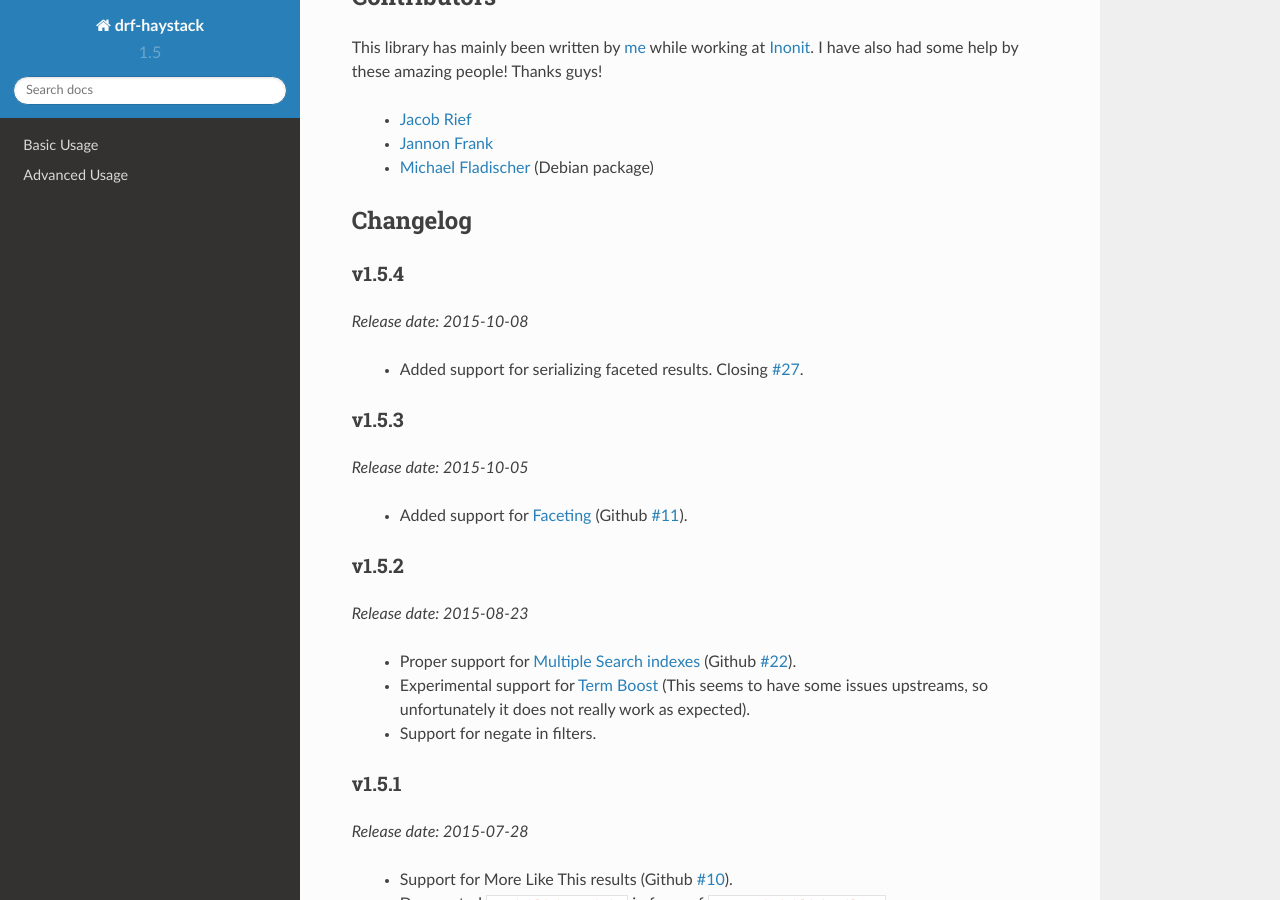
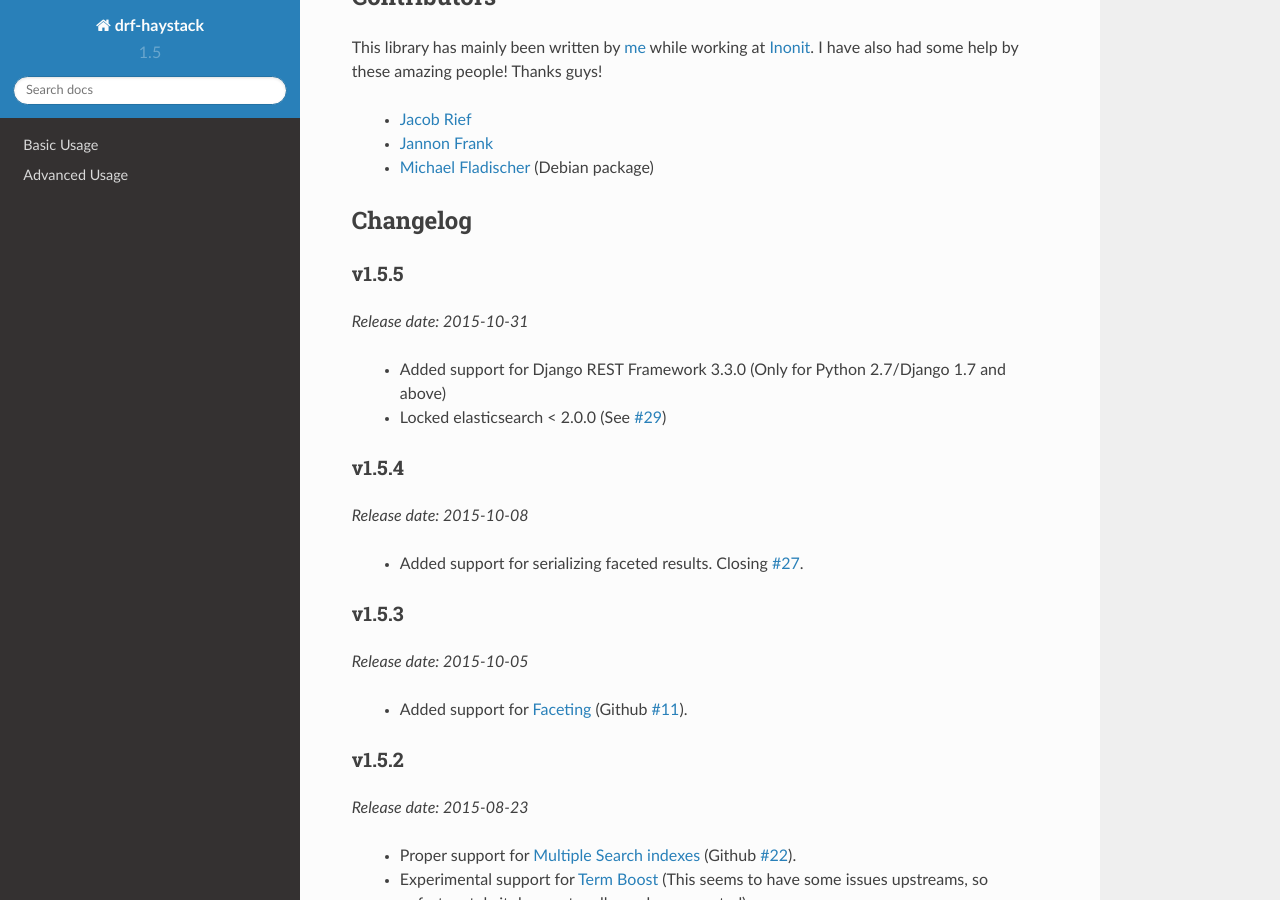
Before and after one commit to rhblind/drf-haystack, a Sphinx documentation site: the page built from docs/index.rst, in a window 1280 px wide and 900 px high, scrolled down 1340 px. Built offline with Sphinx 7.4.7 and the Read the Docs theme 2.0.0, drawn with Linux system fonts in a browser that asks for light colours.

Commit message:
Fixed #28 Ref #29

```diff
--- a/docs/index.rst
+++ b/docs/index.rst
@@ -55,6 +55,13 @@ Thanks guys!
 
 Changelog
 =========
+
+v1.5.5
+------
+*Release date: 2015-10-31*
+
+    - Added support for Django REST Framework 3.3.0 (Only for Python 2.7/Django 1.7 and above)
+    - Locked elasticsearch < 2.0.0 (See :drf-issue:`29`)
 
 v1.5.4
 ------
```
